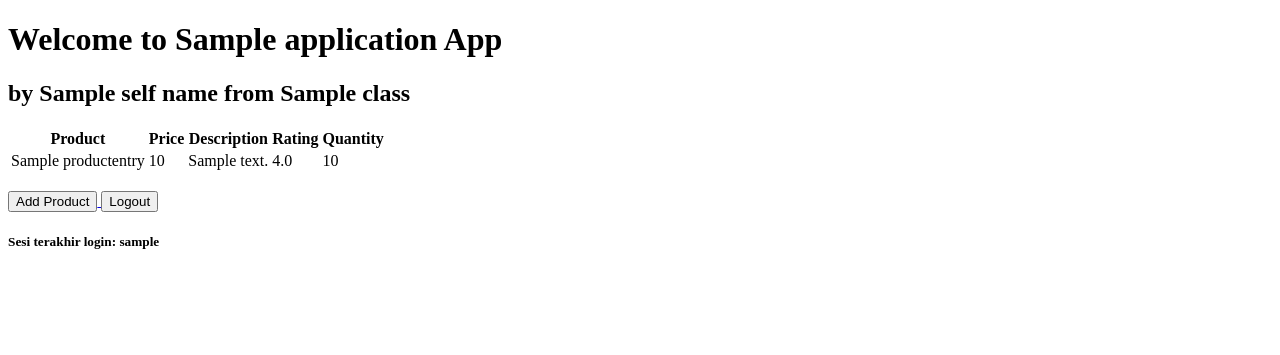
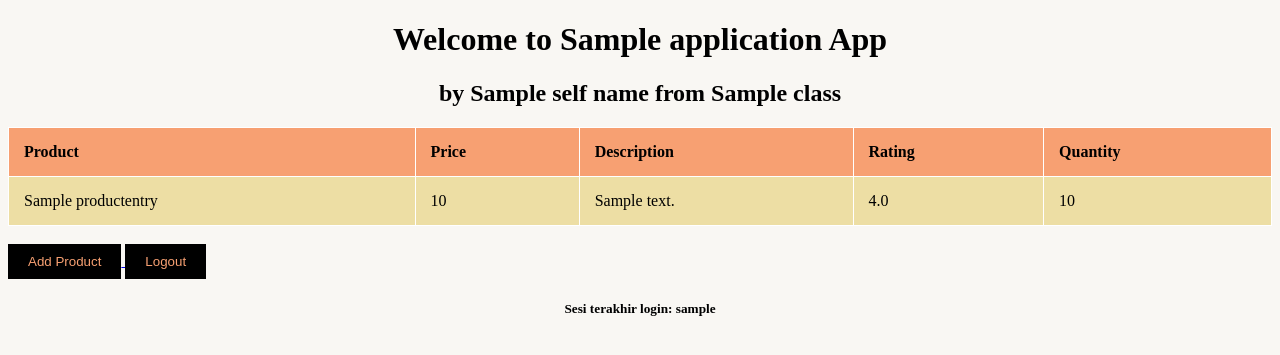
Before and after one commit to nsrnannaisha/Truby-PBP, a Django app: template main/templates/main.html in a window 1280 px wide. Shown: the top 355 px of the page. Run offline with Django 5.2, Linux system fonts and the light colour scheme; tables that the repository leaves empty hold one stand-in row (values such as "Sample post"); the template is opened without the code that fills it: values that come from a table or form of the project are taken from there, most other values are stand-ins (such as "Sample title", 1, 10 or a date in 2020).

Commit message:
main page design changes

```diff
--- a/main/templates/main.html
+++ b/main/templates/main.html
@@ -1,11 +1,52 @@
 {% extends 'base.html' %}
 {% block content %}
 
-<h1>Welcome to {{application}} App</h1>
-<h2>by {{ self_name }} from {{ class }}</h2>
+<style>
+  body {
+    background-color: #f9f7f3;
+    color: rgb(0, 0, 0);
+  }
+
+  table {
+    width: 100%;
+    border-collapse: collapse;
+  }
+
+  table, th, td {
+    border: 1px solid white;
+  }
+
+  th, td {
+    padding: 15px;
+    text-align: left;
+  }
+
+  th {
+    background-color: #f7a072;
+  }
+
+  td {
+    background-color: #eddea4;
+  }
+
+  button {
+    background-color: rgb(0, 0, 0);
+    color: #f7a072;
+    padding: 10px 20px;
+    border: none;
+    cursor: pointer;
+  }
+
+  button:hover {
+    background-color: #000000;
+  }
+</style>
+
+<h1 style="text-align: center;">Welcome to {{application}} App</h1>
+<h2 style="text-align: center">by {{ self_name }} from {{ class }}</h2>
 
 {% if not product_entries %}
-<p>Belum ada data produk pada Trubuy</p>
+<p style="text-align: center">Belum ada data produk pada Trubuy</p>
 {% else %}
 
 <table>
@@ -37,8 +78,8 @@
 
 <a href="{% url 'main:logout' %}">
     <button>Logout</button>
-  </a>
+</a>
 
-<h5>Sesi terakhir login: {{ last_login }}</h5>
+<h5 style="text-align: center;">Sesi terakhir login: {{ last_login }}</h5>
 
 {% endblock content %}
```
